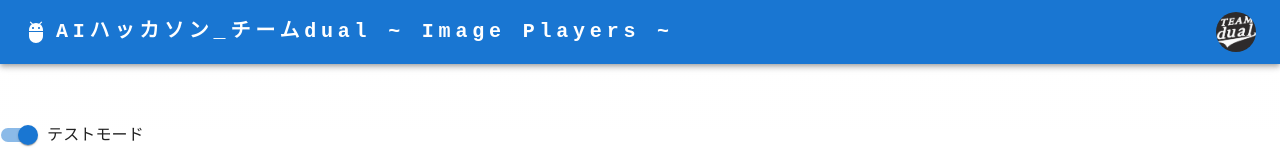
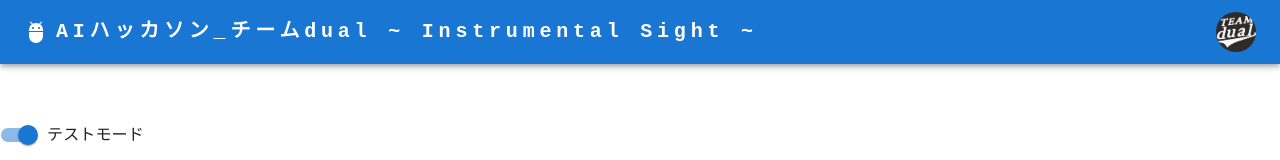
Before and after one commit to Cauchy27/nextjs_ai24, a Next.js app: page / in a window 1280 px wide. Shown: the top 160 px of the page. Built offline with nearby package versions, Linux system fonts and the light colour scheme.

Commit message:
名前を更新していなかったので修正

```diff
--- a/app/page.tsx
+++ b/app/page.tsx
@@ -16,7 +16,7 @@ const Home = () => {
   return (
     <React.Fragment>
       <AppBar
-        title="AIハッカソン_チームdual ~ Image Players ~ "
+        title="AIハッカソン_チームdual ~ Instrumental Sight ~ "
         bgcolor='#cfe8fc'
         height='100px'
         width='100vw'
```
